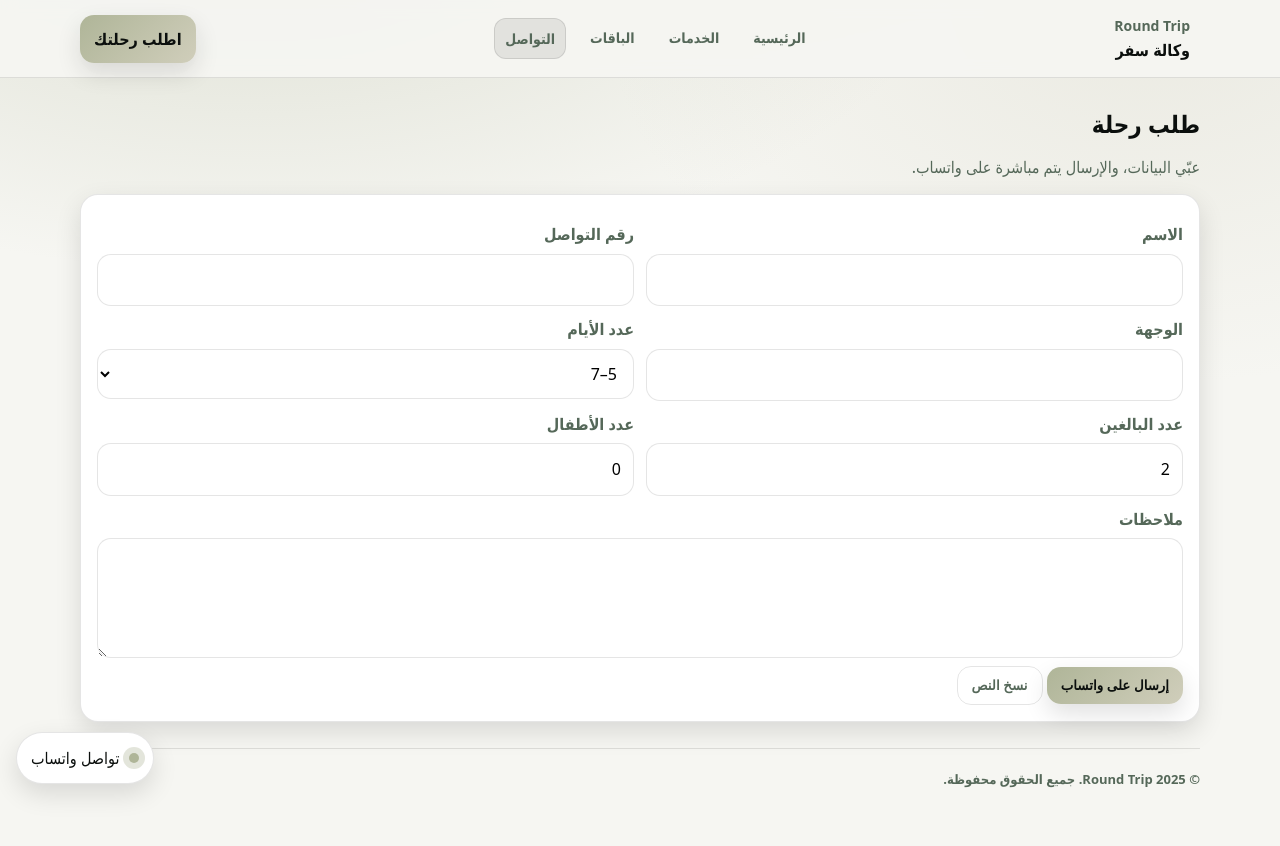
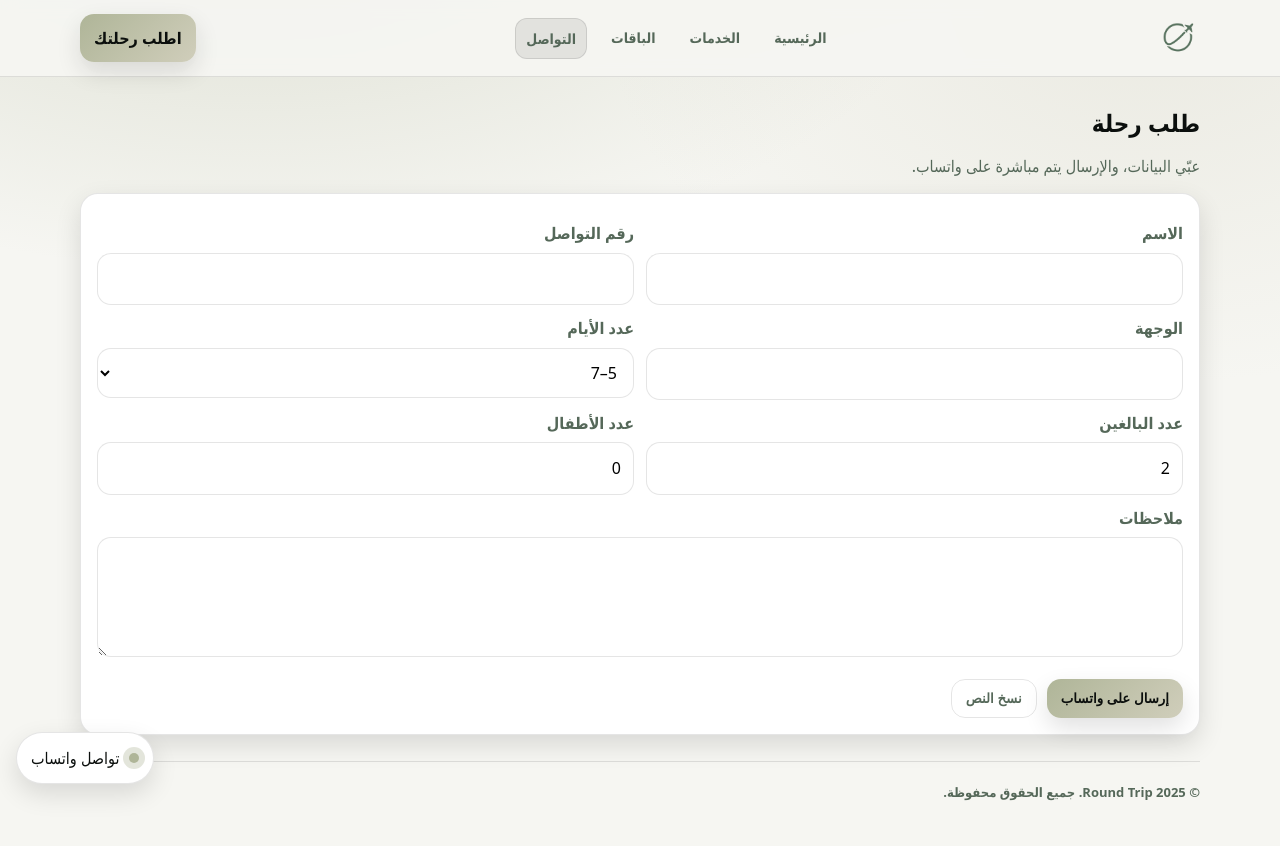
Before and after one commit to abdulrahmanazq8/roundtrip, a plain HTML site: page contact.html in a window 1280 px wide. Drawn offline with Linux system fonts and the light colour scheme.

Commit message:
Update contact.html

```diff
--- a/contact.html
+++ b/contact.html
@@ -5,18 +5,14 @@
   <meta name="viewport" content="width=device-width, initial-scale=1">
   <title>Round Trip | التواصل</title>
   <meta name="description" content="تواصل معنا واطلب تخطيط رحلتك عبر النموذج أو واتساب.">
-  <link rel="stylesheet" href="style.css">
+  <link rel="stylesheet" href="style.css?v=3">
 </head>
 <body>
 
 <header class="nav">
   <div class="container nav-inner">
     <div class="logo">
-      <div class="mark"></div>
-      <div>
-        <div style="font-size:14px;color:var(--muted);font-weight:800;">Round Trip</div>
-        <div style="font-size:16px;font-weight:900;">وكالة سفر</div>
-      </div>
+      <img src="logo.png" alt="Round Trip" class="logo-img">
     </div>
 
     <nav class="nav-links">
@@ -35,9 +31,9 @@
     <h2>طلب رحلة</h2>
     <p>عبّي البيانات، والإرسال يتم مباشرة على واتساب.</p>
 
-    <div class="grid3">
-      <div class="card service" style="grid-column:1/-1">
+    <div class="card service" style="margin-top:14px;">
       <form id="tripForm">
+
         <div class="row">
           <div>
             <label>الاسم</label>
@@ -79,12 +75,12 @@
         <label>ملاحظات</label>
         <textarea name="notes"></textarea>
 
-          <div class="cta">
+        <div style="margin-top:14px;display:flex;gap:10px;flex-wrap:wrap;">
           <button class="btn" type="submit">إرسال على واتساب</button>
           <button class="btn secondary" type="button" id="copyBtn">نسخ النص</button>
         </div>
+
       </form>
-      </div>
     </div>
 
     <footer class="footer">
@@ -98,6 +94,6 @@
   <span>تواصل واتساب</span>
 </a>
 
-<script src="script.js"></script>
+<script src="script.js?v=3"></script>
 </body>
 </html>
```
Lines whose indentation alone changed are shown as unchanged.
